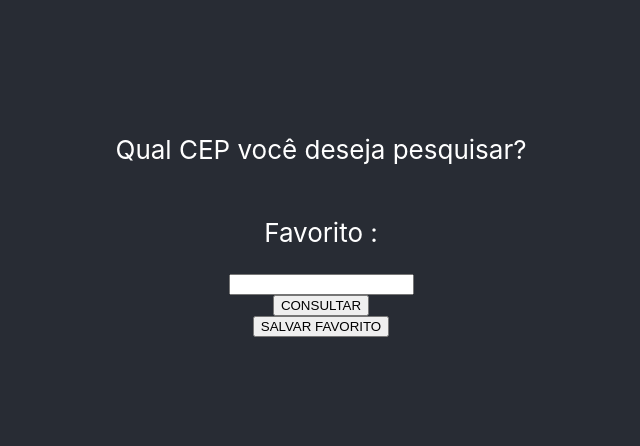
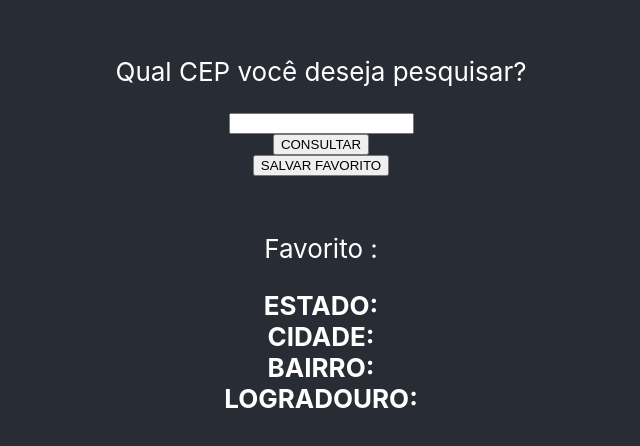
Before and after one commit to elizabethesantos/Eureka_React, a React (Create React App) app in the folder consulta-cep/: page / in a window 1280 px wide. Shown: the part 178-624 px from the top of the page, without its empty margins (319-959 px from the left). Built offline with nearby package versions, Linux system fonts and the light colour scheme.

Commit message:
finalizando aplicação

```diff
--- a/consulta-cep/src/Containers/Pesquisa.js
+++ b/consulta-cep/src/Containers/Pesquisa.js
@@ -1,8 +1,19 @@
 import {useState, useEffect} from 'react'
 import consultarCep from 'cep-promise'
+import CEPDados from '../Components/CEPDados';
 
 function numbersOnly(str){
   return str.replace(/[^\d]/g, '')
+}
+
+
+function translate(cepDados){
+  return {
+    "ESTADO": cepDados.state,
+    "CIDADE": cepDados.city,
+    "BAIRRO": cepDados.neighborhood,
+    "LOGRADOURO": cepDados.street
+  }
 }
 
 function Pesquisa(props) {
@@ -12,7 +23,7 @@ function Pesquisa(props) {
   const setErrorMessage = props.setErrorMessage;
   const ticket = props.ticket;
   const [cepFavorito, setCepFavorito] = useState("");
-  const [dadosCep, setDadosCep] = useState({});
+  const [cepDados, setCepDados] = useState({});
 
   useEffect(()=> {
     const storedCep = localStorage.getItem("cepFavorito") || "";
@@ -21,7 +32,13 @@ function Pesquisa(props) {
 
 
   useEffect(()=>{
+    if(!cepFavorito){
+      return;
+    }
     localStorage.getItem("cepFavorito" , cepFavorito);
+    consultarCep(cepFavorito)
+      .then(resultado => setCepDados(resultado))
+      .catch(error => setCepDados({"ERRO": error.message}))
   },[cepFavorito]);
 
   function handleChange(evt) {
@@ -31,13 +48,8 @@ function Pesquisa(props) {
   function clear() {
     setCepNumber('');
   }
-  function handleSuccess(dadosCEP){
-    const resultados ={
-      "ESTADO": dadosCEP.state,
-      "CIDADE": dadosCEP.city,
-      "BAIRRO": dadosCEP.neighborhood,
-      "LOGRADOURO": dadosCEP.street
-    }
+  function handleSuccess(cepDados){
+    const resultados = translate(cepDados);
     setResultado(resultados);
     goTo("RESULTADOS");
   }
@@ -59,11 +71,12 @@ function Pesquisa(props) {
   }
   return <>
     <p>Qual CEP você deseja pesquisar?</p>
-    <p>Favorito : {cepFavorito}</p>
     <input value={numbersOnly(cepNumber)} onChange={handleChange} />
     <button onClick={handleSearch}>CONSULTAR</button>
     <button onClick={handleAdicionarFavorito}>SALVAR FAVORITO</button>
-
+    <br />
+    <p>Favorito : {cepFavorito}</p>
+    <CEPDados cepDados={translate(cepDados)}/>
   </>
 }
 
```
